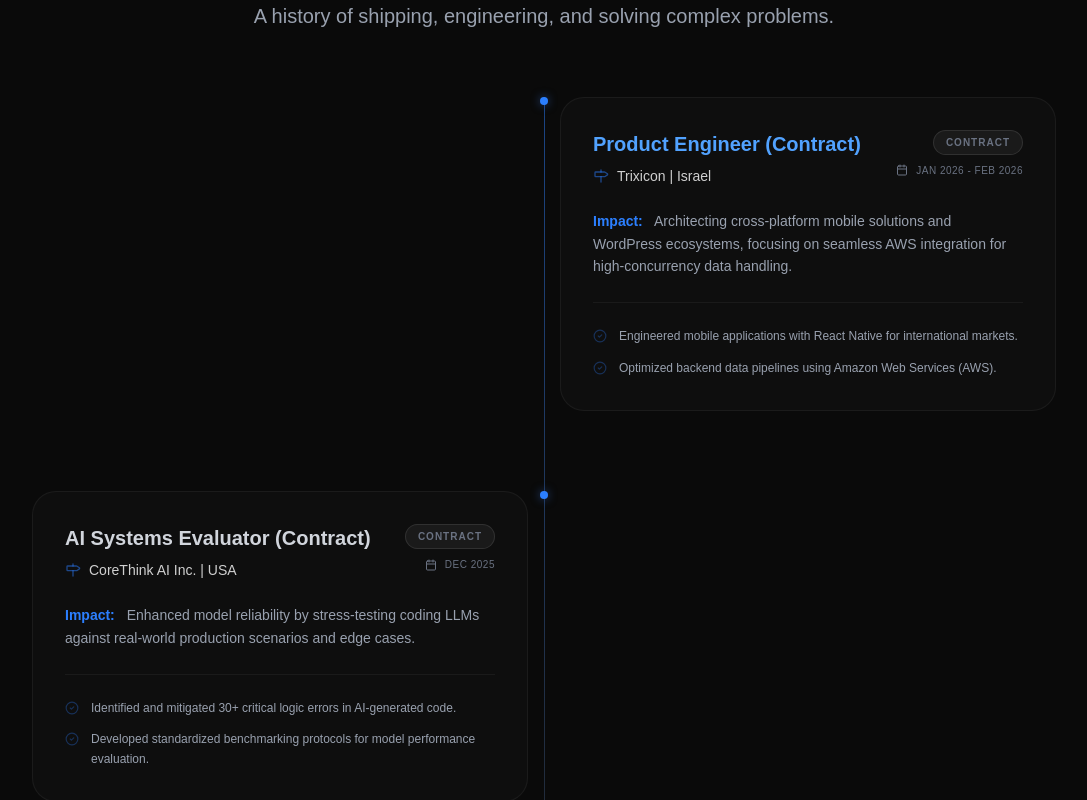
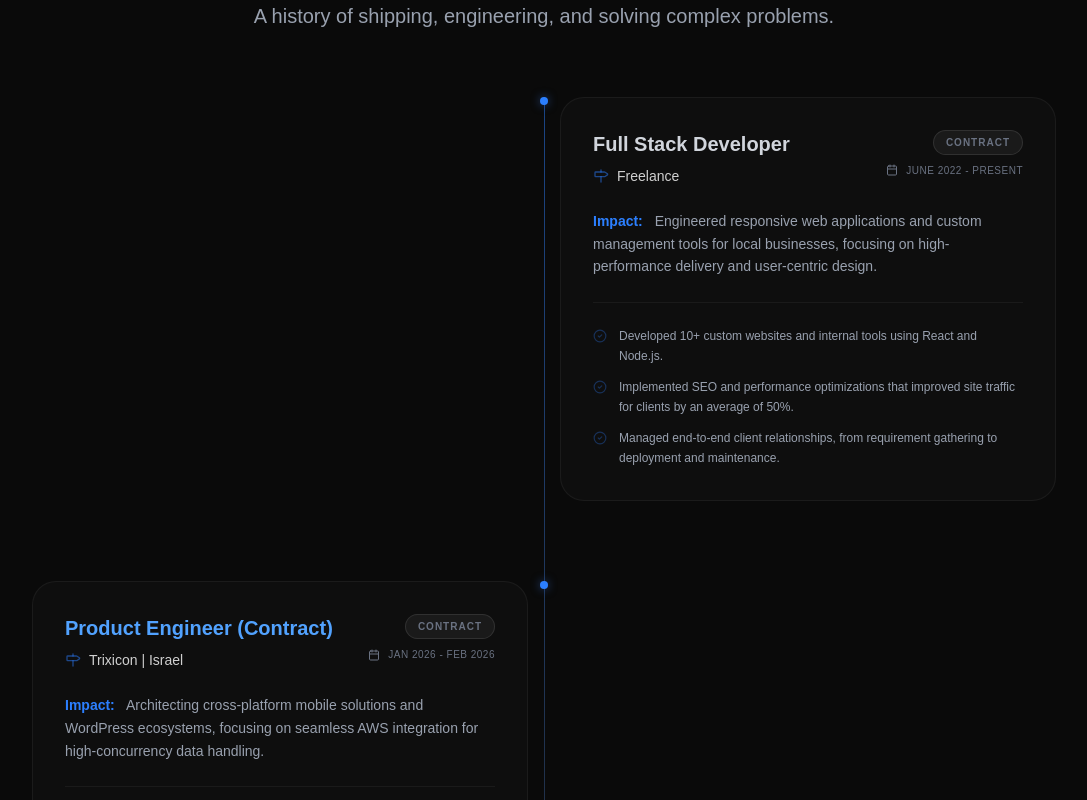
Before and after one commit to artace23/portfolio, a Next.js app: page / in a window 1280 px wide. Shown: the part 5960-6760 px from the top of the page, without its empty margins (96-1183 px from the left). Built offline with nearby package versions, Linux system fonts and the light colour scheme.

Commit message:
Added experience

```diff
--- a/src/components/sections/Experience.tsx
+++ b/src/components/sections/Experience.tsx
@@ -5,6 +5,19 @@ import { SectionHeader } from "@/components/ui/SectionHeader";
 import { Rocket, Calendar, CheckCircle2, Milestone } from "lucide-react";
 
 const experiences = [
+  {
+    title: "Full Stack Developer",
+    company: "Freelance",
+    period: "June 2022 - Present",
+    type: "Contract",
+    impact: "Engineered responsive web applications and custom management tools for local businesses, focusing on high-performance delivery and user-centric design.",
+    milestones: [
+      "Developed 10+ custom websites and internal tools using React and Node.js.",
+      "Implemented SEO and performance optimizations that improved site traffic for clients by an average of 50%.",
+      "Managed end-to-end client relationships, from requirement gathering to deployment and maintenance.",
+    ],
+    color: "slate",
+  },
   {
     title: "Product Engineer (Contract)",
     company: "Trixicon | Israel",
```
